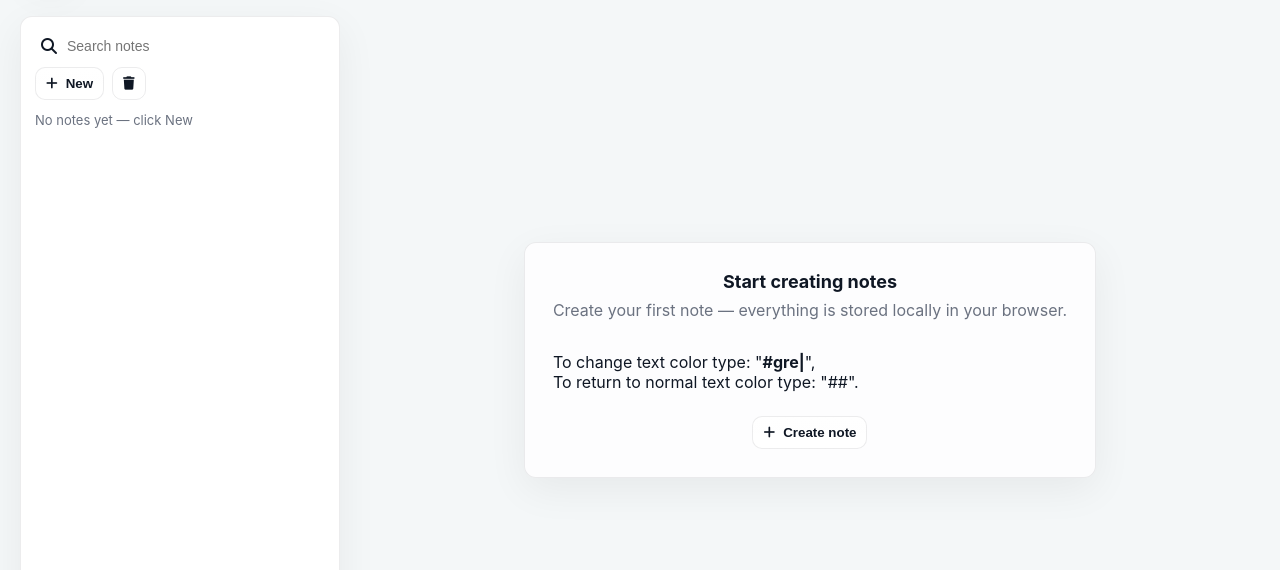
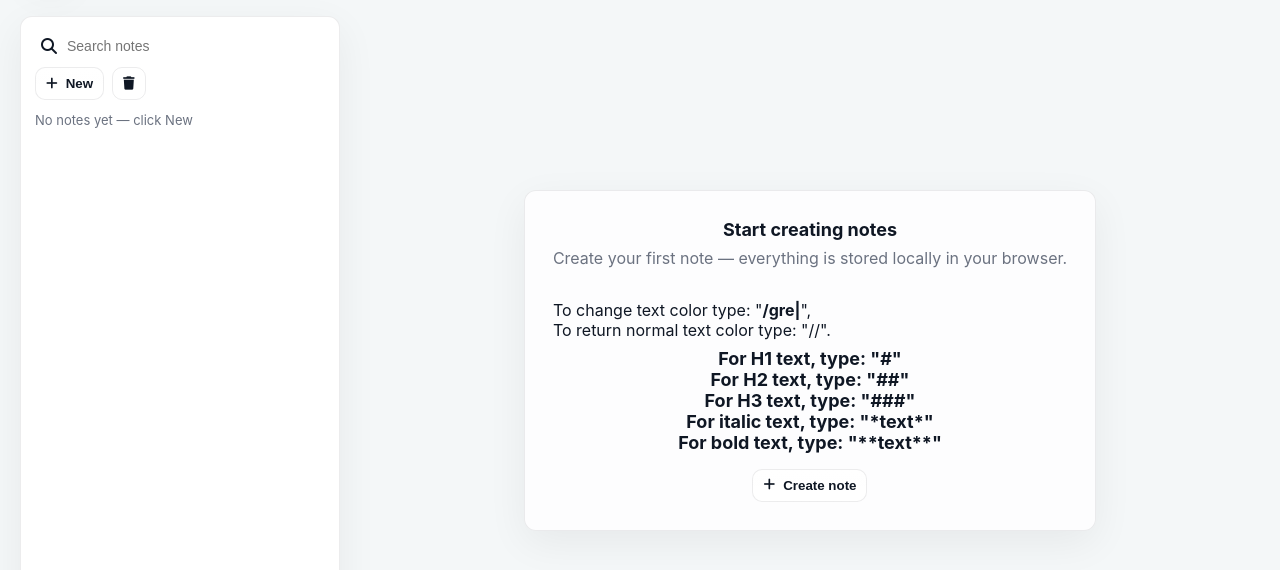
Before and after one commit to peetupollari/notely, a plain HTML site: page index.html in a window 1280 px wide. Shown: the part 76-646 px from the top of the page. Drawn offline with nearby package versions, Linux system fonts and the light colour scheme.

Commit message:
Update index.html

```diff
--- a/index.html
+++ b/index.html
@@ -78,16 +78,20 @@
               <h3>Start creating notes</h3>
               <p>Create your first note — everything is stored locally in your browser.</p>
               <!-- Text type anim -->
-            <div class="text-anim"><h3>To change text color type: "<span class="auto-type"></span>", <br>To return to normal text color type: "##".</h3></div>
+              <div class="text-anim"><h3>To change text color type: "<span class="auto-type"></span>", <br>To return normal text color type: "//".</h3></div>
               <script>
                 var typed = new Typed(".auto-type",{
-                strings : ["#blue", "#red", "#green"],
+                  strings : ["/blue", "/red", "/green"],
                   typeSpeed : 150,
                   backSpeed : 100,
                   loop : true
                 })
               </script>
               <!-- -->
+              <!-- Markdowns -->
+              <div class="text-mark"><h3>For H1 text, type: "#"<br>For H2 text, type: "##"<br>For H3 text, type: "###"<br>For italic text, type: "*text*"<br>For bold text, type: "**text**"</h3></div>
+              <!--  -->
+
             <div style="margin-top:16px">
               <button id="empty-create" class="btn primary"><i class="fa-solid fa-plus"></i> Create note</button>
             </div>
@@ -192,7 +196,11 @@
 
       <div class="shortcuts-grid" id="shortcuts-grid"></div>
 
-      <div class="text-anim-settings"><h3>To change text color type: "<span>#color</span>", <br>To return to normal text color type: "##".</h3></div>
+      <div class="text-anim-settings"><h3>To change text color type: "<span>/color</span>", <br>To return to normal text color type: "//".</h3></div>
+
+      <!-- Markdowns -->
+      <div class="text-mark-settings"><h3>For H1 text, type: "#"<br>For H2 text, type: "##"<br>For H3 text, type: "###"<br>For italic text, type: "*text*"<br>For bold text, type: "**text**"</h3></div>
+      <!--  -->
 
       <div class="settings-actions">
         <button id="close-settings" class="btn">Close</button>
```
Lines whose indentation alone changed are shown as unchanged.
